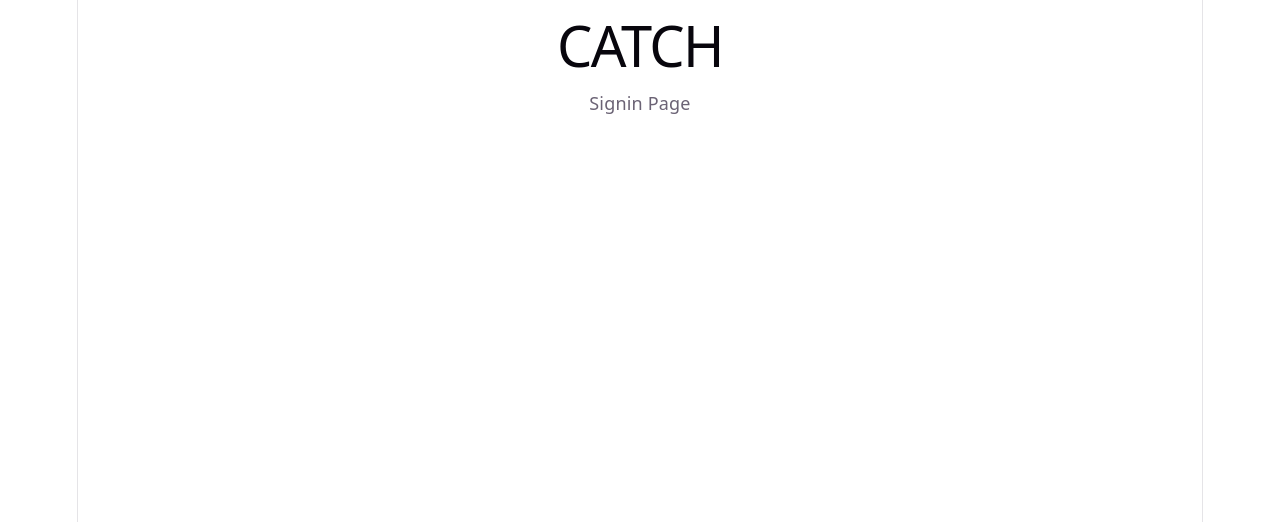
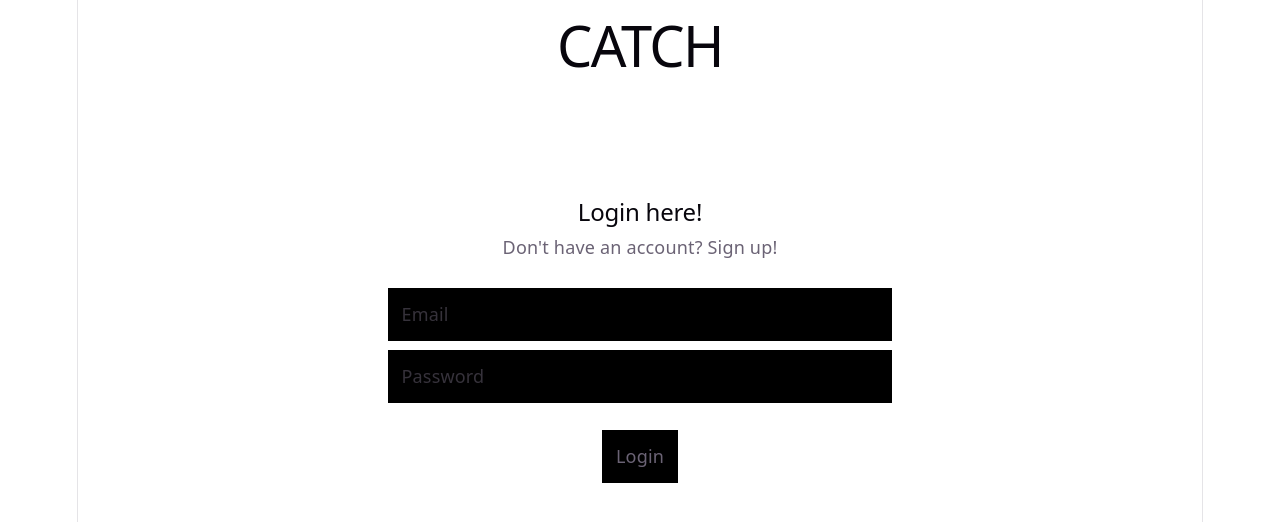
Before and after one commit to retroduck385/capis-catch, a React (Vite) app in the folder catch/: page /signInPage in a window 1280 px wide. Shown: the top 522 px of the page. Built offline with nearby package versions, Linux system fonts and the light colour scheme; no server answers.

Commit message:
Finished Sign in, login, sign out, sessions and private route

```diff
--- /dev/null
+++ b/catch/src/components /privateRoute.jsx
@@ -0,0 +1,15 @@
+import React from "react";
+import { UserAuth } from "../context/authContext";
+import { Navigate } from "react-router-dom";
+
+const PrivateRoute = ({ children }) => {
+    const { session } = UserAuth();
+
+    if (session == undefined){
+        return <p> Loading... </p>;
+    }
+    return <>{ session ? <> {children} </> : <Navigate to = "/signUpPage"/> }</>;
+
+};
+
+export default PrivateRoute;
--- a/catch/src/context/authContext.jsx
+++ b/catch/src/context/authContext.jsx
@@ -21,7 +21,7 @@ export const AuthContextProvider = ({children}) => {
     }
 
     // Sign in
-    const signInUser = async ({ email, password }) => {
+    const signInUser = async (email, password) => {
         try{
             const { data, error } = await supabase.auth.signInWithPassword({
                 email: email,
--- a/catch/src/pages/applicantHomePage.jsx
+++ b/catch/src/pages/applicantHomePage.jsx
@@ -1,7 +1,38 @@
 import React from 'react';
+import { UserAuth } from '../context/authContext';
+import { useNavigate } from 'react-router-dom';
 
 const ApplicantHomePage = () => {
-    return <div> Applicant Home Page </div>;
+    const { session, signOut } = UserAuth();
+    const navigate = useNavigate();
+
+    console.log(session); // Delete when deploying
+
+    const handleSignOut = async (e) => {
+        e.preventDefault()
+        try{
+            await signOut();
+            navigate('/signUpPage');
+        } catch (err){
+            console.error(err);
+        }
+    };
+
+    return (
+        <div>
+            <h1> Applicant Home Page </h1>
+            <h2> Welcome, {session?.user?.email}</h2>
+
+            <div>
+                <p
+                onClick={handleSignOut}
+                className='hover:cursor-pointer border inline-block px-4 py-3. mt-4'>
+                    Signout
+                </p>
+            </div>
+
+        </div>
+    )
 };
 
 export default ApplicantHomePage;
--- a/catch/src/pages/signInPage.jsx
+++ b/catch/src/pages/signInPage.jsx
@@ -1,7 +1,65 @@
-import React from 'react';
+import React, {useState} from 'react';
+import { UserAuth } from '../context/authContext';
+import { Link, useNavigate } from 'react-router-dom';
 
 const SignInPage = () => {
-    return <div> Signin Page </div>;
+    const [email, setEmail] = useState ("");
+    const [password, setPassword] = useState ("");
+    const [error, setError] = useState (null);
+    const [loading, setLoading] = useState (false);
+
+    const { session, signInUser } = UserAuth();
+    const navigate = useNavigate();
+
+    console.log(session); // delete when deploying
+    console.log(email, password); // delete when deploying
+
+    const handleSignIn = async (e) => {
+    e.preventDefault()
+    setLoading(true)
+    try{
+        const result = await signInUser(email, password)
+
+        if(result.success){
+            navigate('/applicationHomepage')
+        } else {
+            setError(result.error.message)
+        }
+    } catch (err){
+        console.error(err) // delete this after
+        setError ("an error occured");
+    } finally {
+        setLoading(false);
+    }
+    }
+
+    return(
+    <div>
+        <form onSubmit={ handleSignIn } className = "max-w-md m-auto pt-24">
+            <h2> Login here! </h2>
+            <p> Don't have an account? <Link to ="/signUpPage"> Sign up!</Link></p>
+
+            <div className= "flex flex-col py-4">
+                <input
+                onChange={(e) => setEmail(e.target.value)}
+                placeholder = "Email"
+                className="p-3 mt-2 bg-black"
+                type = "email"
+                />
+                <input
+                onChange={(e) => setPassword(e.target.value)}
+                placeholder = "Password"
+                className="p-3 mt-2 bg-black"
+                type = "password"
+                />
+            </div>
+            <button type = "submit" disabled = {loading} className="p-3 mt-2 bg-black">
+                Login
+            </button>
+            {error && <p className="text-red-600 text-center pt-4">{error}</p>}
+        </form>
+    </div>
+);
 };
 
 export default SignInPage;
--- a/catch/src/pages/signUpPage.jsx
+++ b/catch/src/pages/signUpPage.jsx
@@ -8,7 +8,7 @@ const [password, setPassword] = useState ("");
 const [error, setError] = useState (null);
 const [loading, setLoading] = useState (false);
 
-const { session, signUpNewUser, signOut, signInUser } = UserAuth();
+const { session, signUpNewUser } = UserAuth();
 const navigate = useNavigate();
 
 console.log(session);
@@ -31,7 +31,7 @@ const handleSignUp = async (e) => {
     } finally {
         setLoading(false);
     }
-}
+    }
 
 return(
     <div>
--- a/catch/src/router.jsx
+++ b/catch/src/router.jsx
@@ -3,10 +3,13 @@ import App from "./App";
 import SignUpPage from "./pages/signUpPage";
 import SignInPage from "./pages/signInPage";
 import ApplicantHomePage from "./pages/applicantHomePage";
+import PrivateRoute from "./components /privateRoute";
 
 export const router = createBrowserRouter([
     { path: "/", element: <App /> },
     { path: "/signUpPage", element: <SignUpPage /> },
     { path: "/signInPage", element: <SignInPage /> },
-    { path: "/applicationHomePage", element: <ApplicantHomePage /> },
+
+    // add <PrivateRoute> for private pages
+    { path: "/applicationHomePage", element: <PrivateRoute><ApplicantHomePage /> </PrivateRoute>},
 ]);
```
